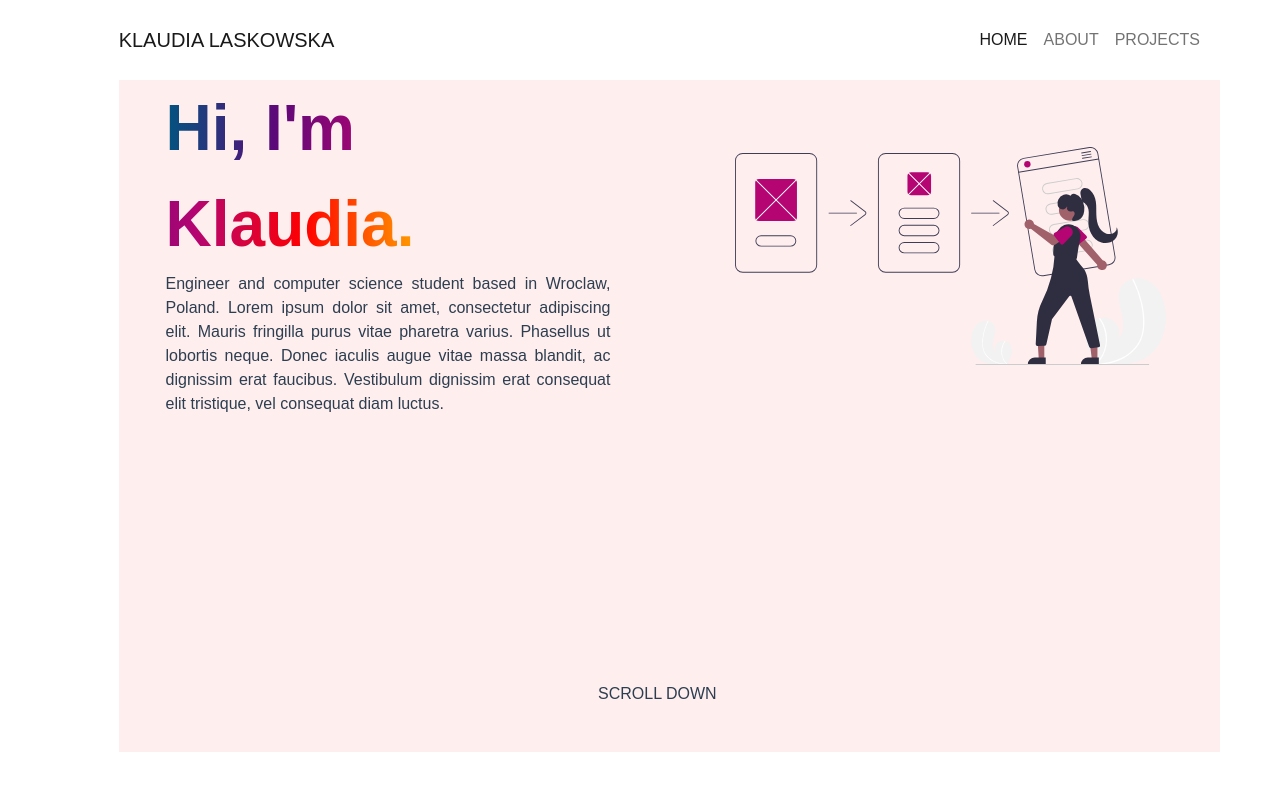
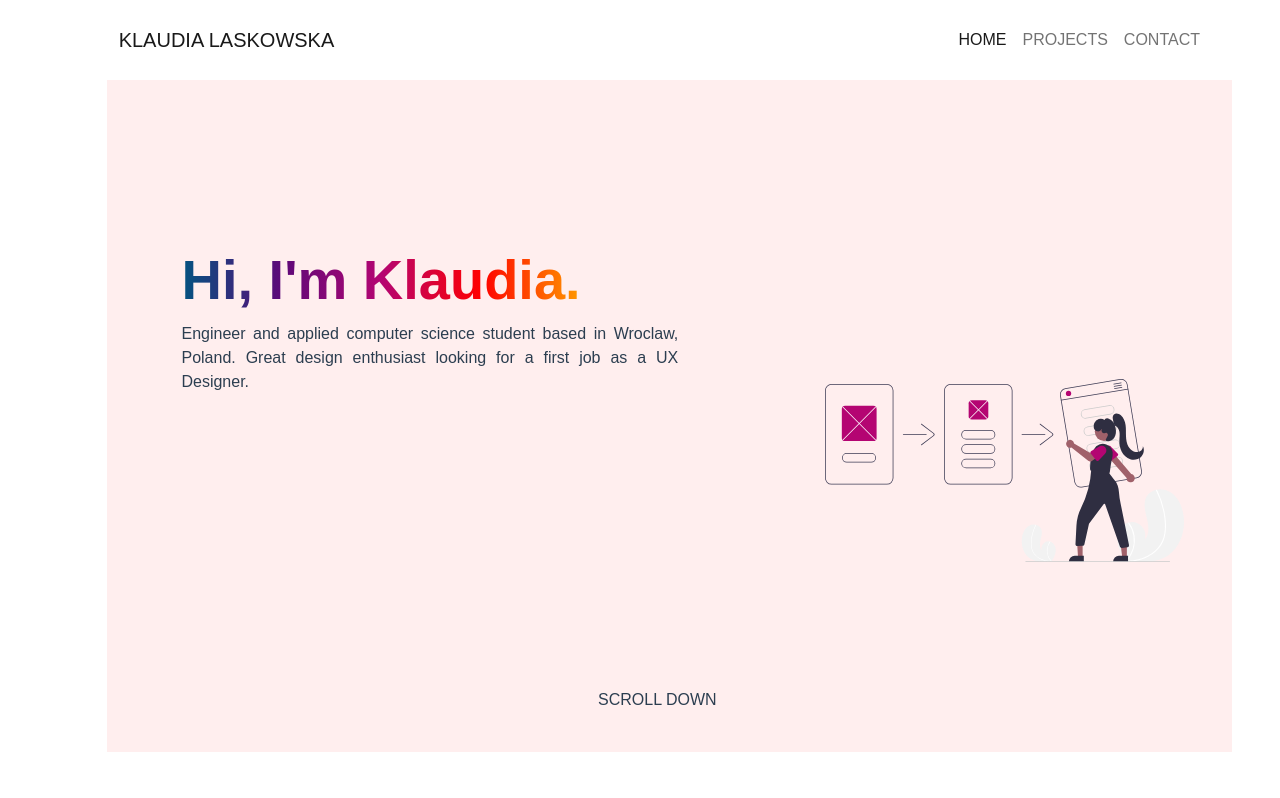
Before and after one commit to klaudial99/portfolio, a Vue app: page /#/ in a window 1280 px wide. Shown: the top 798 px of the page. Built offline with nearby package versions, Linux system fonts and the light colour scheme.

Commit message:
Fix text and position

```diff
--- a/src/components/NavBar.vue
+++ b/src/components/NavBar.vue
@@ -17,10 +17,10 @@
                                         <a class="nav-link active" aria-current="page" href="#">HOME</a>
                                     </li>
                                     <li class="nav-item">
-                                        <a class="nav-link" href="#">ABOUT</a>
+                                        <a class="nav-link" href="#">PROJECTS</a>
                                     </li>
                                     <li class="nav-item">
-                                        <a class="nav-link" href="#">PROJECTS</a>
+                                        <a class="nav-link" href="#">CONTACT</a>
                                     </li>
 
                                 </ul>
--- a/src/views/Home.vue
+++ b/src/views/Home.vue
@@ -10,13 +10,13 @@
                 </a>
 
             </div>
-            <div class="col-12 col-md-11 offset-md-1">
-                <div class="welcome-page mx-3 mx-sm-5 ms-md-0 pb-sm-5 d-flex flex-column">
-                    <div class="row">
-                        <div class="col-12 col-lg-6 left d-flex justify-content-center align-items-center">
-                            <div class="row justify-content-center">
-                                <div class="col-11 col-sm-10">
-                                    <div id="left-text" class="text-start ">
+            <div class="col-12 col-md-11 offset-md-1 p-0">
+                <div class="welcome-page mx-0 mx-sm-5 ms-md-0 pb-sm-5 d-flex flex-column">
+                    <div class="row h-100 mt-1 mt-lg-0">
+                        <div class="col-12 col-lg-7 left d-flex justify-content-center align-items-center mw-100 p-0">
+                            <div class="row d-flex justify-content-center p-0">
+                                <div class="col-9">
+                                    <div id="left-text" class="text-start mt-4">
                                         <span
                                             data-aos="zoom-in"
                                             data-aos-duration="1500"
@@ -34,7 +34,7 @@
                                             id="about"
                                             class="about-text"
                                         >
-                                            Engineer and computer science student based in Wroclaw, Poland. Lorem ipsum dolor sit amet, consectetur adipiscing elit. Mauris fringilla purus vitae pharetra varius. Phasellus ut lobortis neque. Donec iaculis augue vitae massa blandit, ac dignissim erat faucibus. Vestibulum dignissim erat consequat elit tristique, vel consequat diam luctus.
+                                            Engineer and applied computer science student based in Wroclaw, Poland. Great design enthusiast looking for a first job as a UX Designer.
                                         </p>
 
                                     </div>
@@ -43,7 +43,7 @@
 
 
                         </div>
-                        <div class="col-12 col-lg-6 right d-flex justify-content-center align-items-start align-items-md-center">
+                        <div class="col-12 col-lg-5 right d-flex justify-content-center align-items-start align-items-md-center p-0">
                             <img
                                 data-aos="fade-up-left"
                                 data-aos-anchor=".about-text"
@@ -123,7 +123,7 @@
 #title {
     font-weight: bold;
     background: rgb(2,84,128);
-    font-size: 400%;
+    font-size: 350%;
     background: linear-gradient(90deg, rgba(2,84,128,1) 0%, rgba(92,9,121,1) 25%, rgba(180,5,114,1) 50%, rgba(255,0,0,1) 75%, rgba(255,154,0,1) 100%);
     -webkit-background-clip: text;
     color: transparent;
@@ -160,8 +160,20 @@
     }
 }
 
+@media (min-width: 992px) {
+    #left-text {
+        position: relative;
+        top: -35%;
+    }
+
+    .picture {
+        position: relative;
+        top: 15%;
+    }
+}
+
 .picture {
-    max-width: 80%;
+    max-width: 75%;
 }
 
 .social-icon {
```
